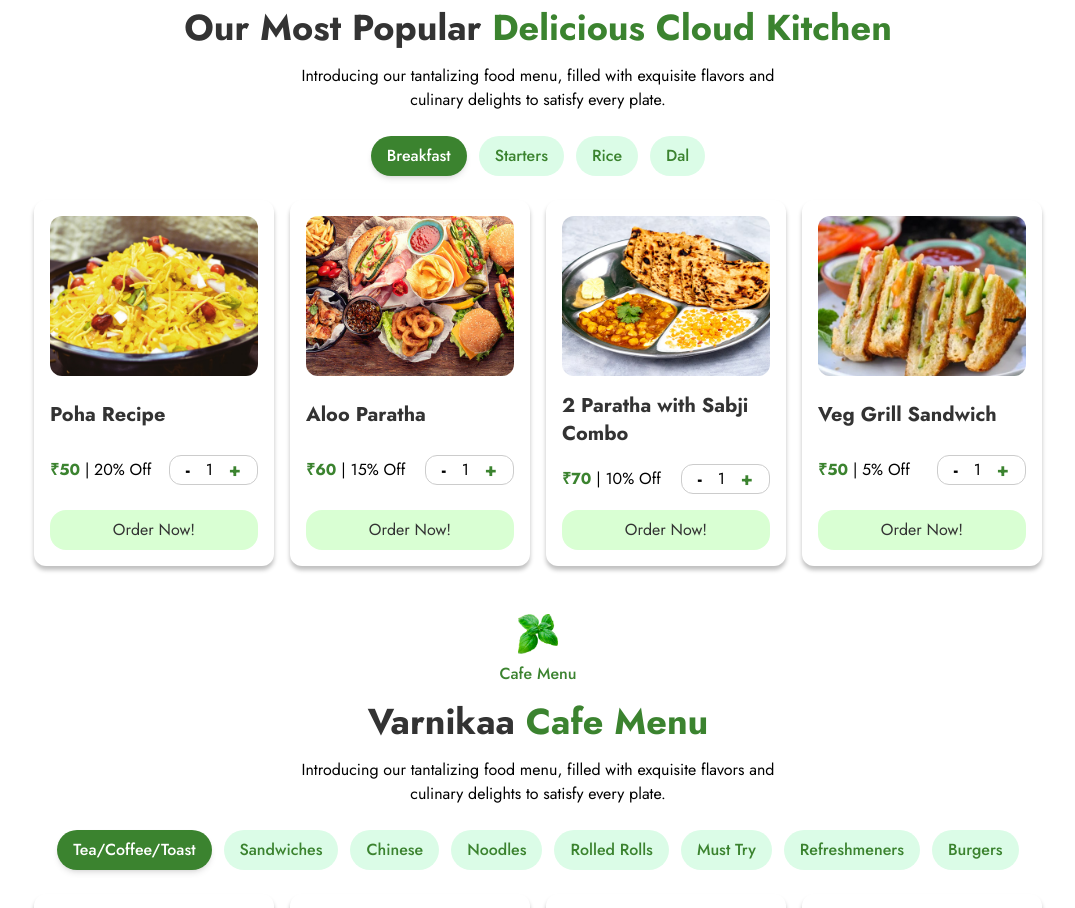
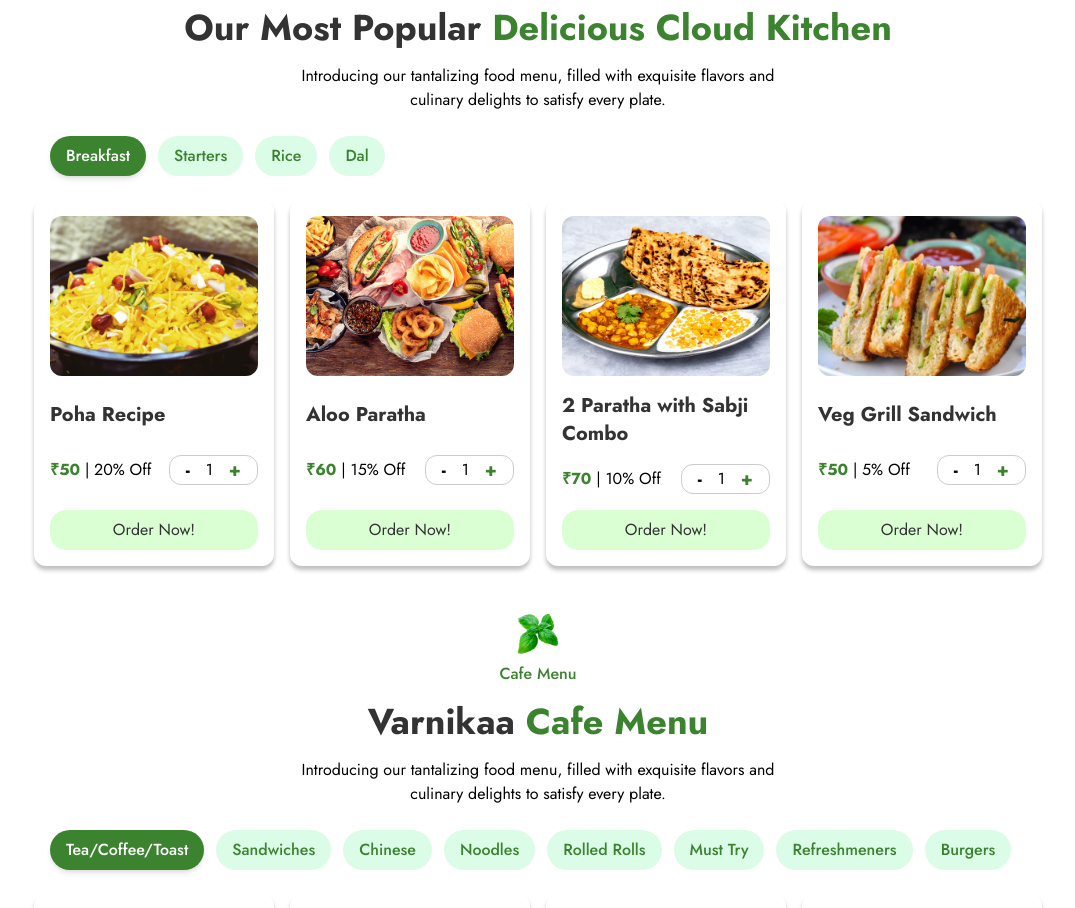
Before and after one commit to sourav7693/varnikaa-cafe, a Next.js app: page /menu in a window 1280 px wide. Shown: the part 560-1468 px from the top of the page, without its empty margins (102-1177 px from the left). Built offline with nearby package versions, Linux system fonts and the light colour scheme.

Commit message:
scroll bar fixed

```diff
--- a/src/components/home/CafeSection.tsx
+++ b/src/components/home/CafeSection.tsx
@@ -88,7 +88,8 @@
         Introducing our tantalizing food menu, filled with exquisite flavors and
         culinary delights to satisfy every plate.
       </p>
-      <div className="flex overflow-x-auto whitespace-nowrap gap-3 px-4 py-2 scrollbar-hide sm:justify-center">
+      <div className="w-full overflow-x-auto">
+        <div className="flex whitespace-nowrap gap-3 px-4 py-2">
           {categories.map((category) => (
             <button
               key={category.name}
@@ -103,6 +104,7 @@
               {category.name}
             </button>
           ))}
+        </div>
       </div>
 
       {/* Menu Cards */}
--- a/src/components/home/MenuSection.tsx
+++ b/src/components/home/MenuSection.tsx
@@ -156,7 +156,8 @@
         Introducing our tantalizing food menu, filled with exquisite flavors and
         culinary delights to satisfy every plate.
       </p>
-      <div className="flex overflow-x-auto whitespace-nowrap gap-3 px-4 py-2 scrollbar-hide sm:justify-center">
+      <div className="w-full overflow-x-auto">
+        <div className="flex whitespace-nowrap gap-3 px-4 py-2">
           {categories.map((category) => (
             <button
               key={category.name}
@@ -171,6 +172,7 @@
               {category.name}
             </button>
           ))}
+        </div>
       </div>
 
       {/* Menu Cards */}
```
Lines whose indentation alone changed are shown as unchanged.
